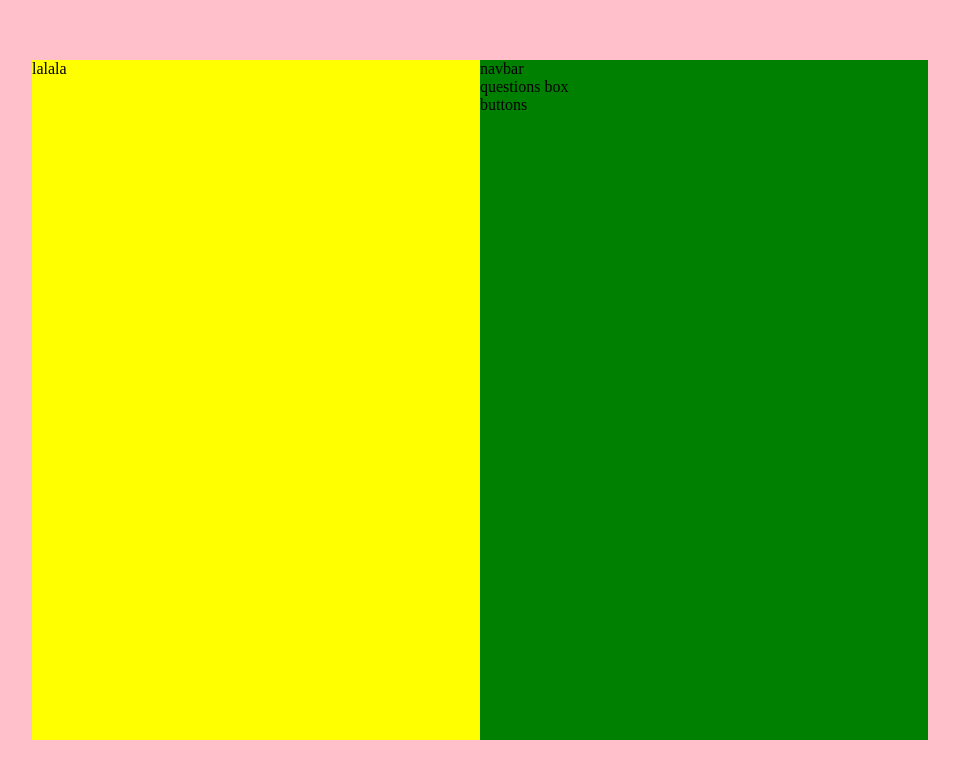
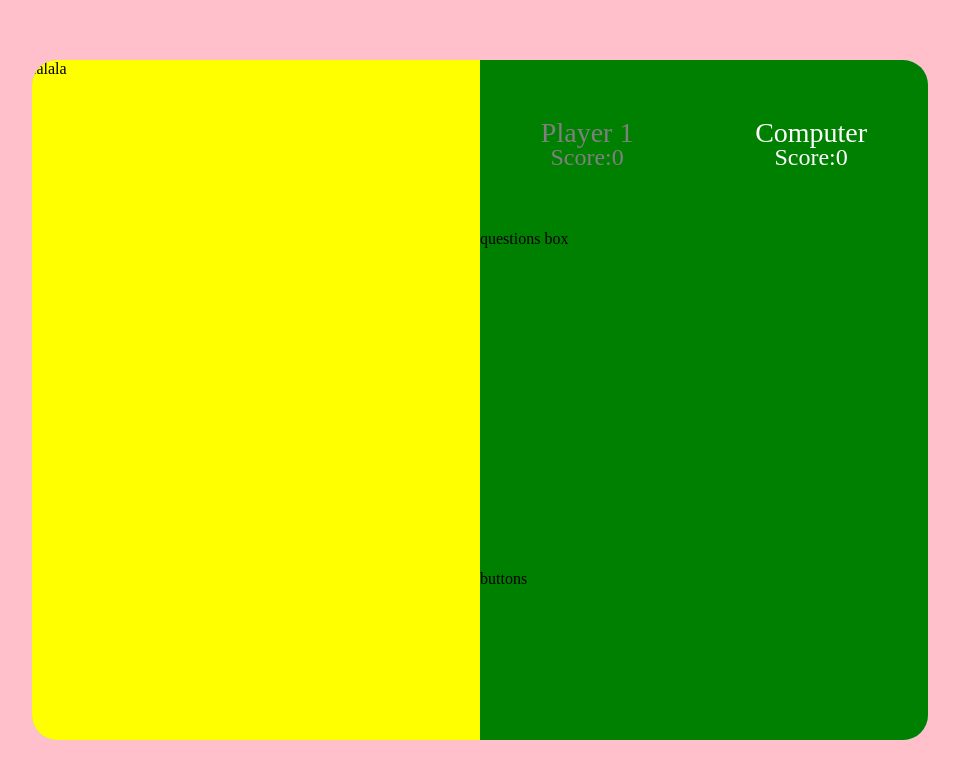
Before and after one commit to mr-funtor/board-trivia, a React (Create React App) app: page / in a window 1280 px wide. Shown: the top 778 px of the page, without its empty margins (160-1119 px from the left). Built offline with nearby package versions, Linux system fonts and the light colour scheme.

Commit message:
styled the score nav

```diff
--- a/src/components/PlayArea.js
+++ b/src/components/PlayArea.js
@@ -6,9 +6,9 @@ import ButtonsArea from './ButtonsArea';
 const PlayArea=()=>{
 	return(
 		<article className="playArea">
-			< ScoreNav/>
+			<ScoreNav/>
 			<QuestionsBox />
-			< ButtonsArea/>
+			<ButtonsArea/>
 		</article>
 	)
 
--- a/src/components/ScoreNav.js
+++ b/src/components/ScoreNav.js
@@ -2,8 +2,16 @@ import React from 'react'
 
 const ScoreNav=()=>{
 	return(
-		<nav>
-			navbar
+		<nav className="scoreNav">
+			<ul id="active-player">
+				<li>Player 1</li>
+				<li>Score:<span>0</span></li>
+			</ul>
+
+			<ul>
+				<li>Computer</li>
+				<li>Score:<span>0</span></li>
+			</ul>
 		</nav>
 	)
 
--- a/src/index.css
+++ b/src/index.css
@@ -4,10 +4,6 @@
 	box-sizing:border-box;
 }
 
-body{
-
-
-}
 
 main{
 	background:pink;
@@ -22,8 +18,9 @@ main{
 	margin: auto;
 	width: 70vw;
 	height: 85vh;
-	border-radius: 30px;
+	border-radius: 25px;
 	display:flex;
+	overflow:hidden;
 }
 
 .squareBoard{
@@ -37,5 +34,35 @@ main{
 .playArea{
 	width: 50%;
 	height:100%;
+	display:grid;
+	grid-template-rows: 1fr 2fr 1fr;
 	background: green;
+
 }
+
+.scoreNav{
+	height:100%;
+	display:flex;
+	justify-content: space-around;
+	align-items:center;
+	text-align:center;
+}
+
+
+.scoreNav ul{
+	list-style:none;
+	line-height: 25px;
+	color:white;
+}
+
+.scoreNav ul>li:first-child{
+	font-size:3.5vh;
+}
+
+.scoreNav ul>li:nth-child(2){
+	font-size:3vh;
+}
+
+#active-player{
+	color:grey;
+}
```
